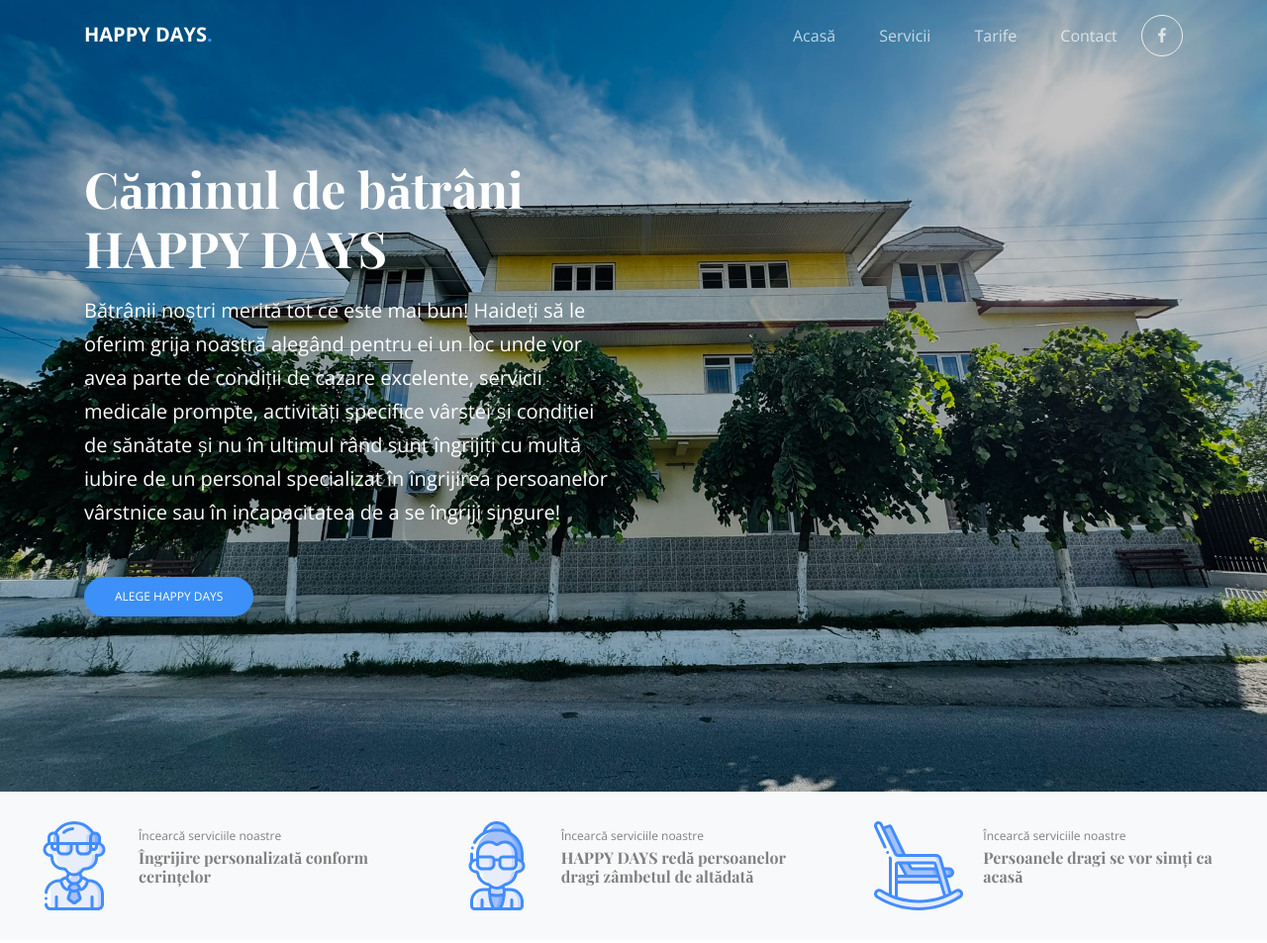
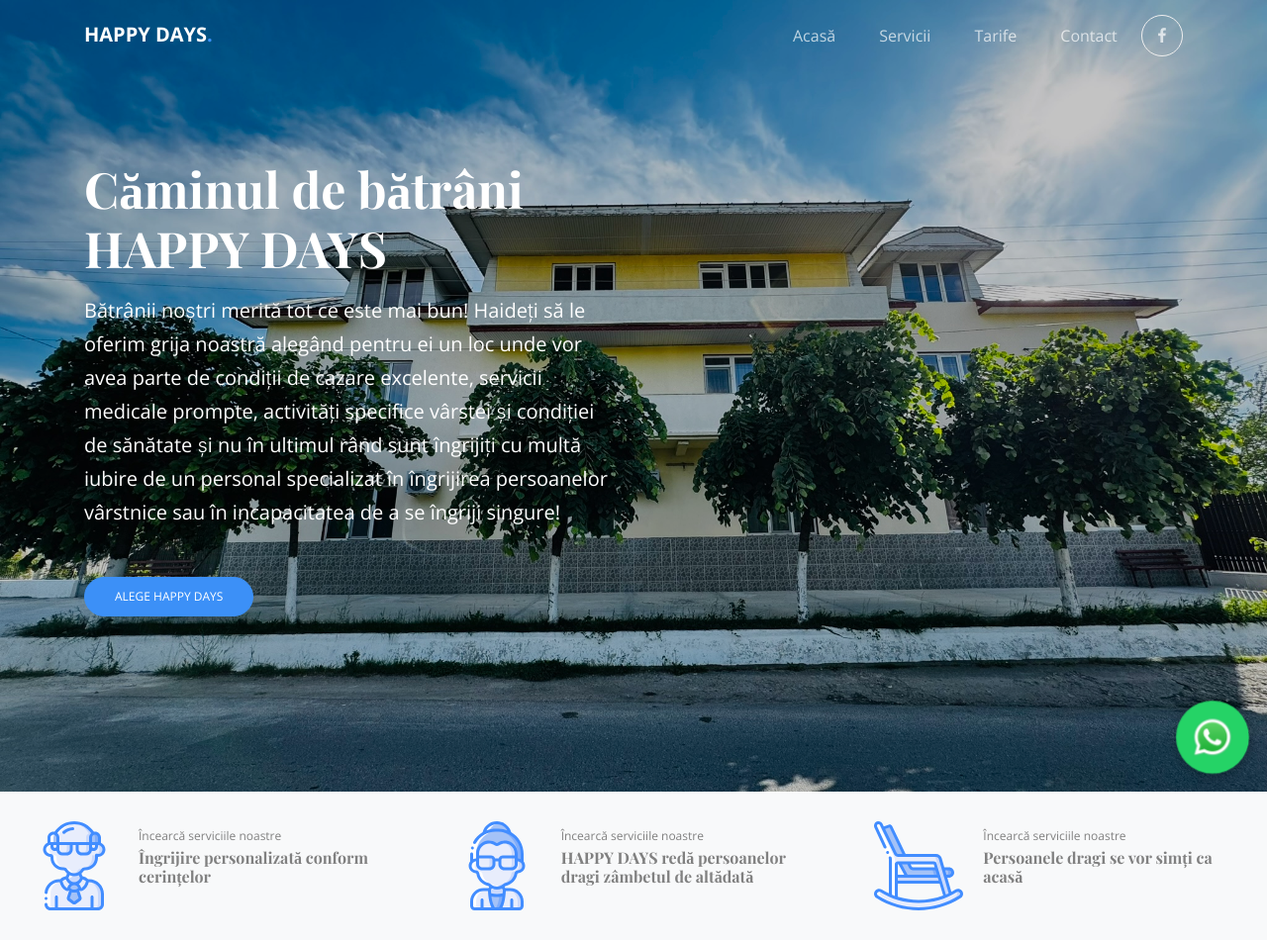
Before and after one commit to robert-serban/elderly-master, a plain HTML site: page index.html in a window 1280 px wide. Shown: the top 953 px of the page at 99% size. Drawn offline with nearby package versions, Linux system fonts and the light colour scheme; files whose address does not match are found by name.

Commit message:
integrare whatsapp

```diff
--- a/css/style.css
+++ b/css/style.css
@@ -1006,3 +1006,31 @@ figure figcaption {
       overflow-y: auto !important;
     }
   }
+
+
+/* WhatsApp Floating Button Improvements */
+.whatsapp-float {
+    position: fixed;
+    bottom: 20px;
+    right: 20px;
+    z-index: 9999;
+    width: 70px;
+    height: 70px;
+    border-radius: 50%;
+    background-color: #25D366;
+    display: flex;
+    align-items: center;
+    justify-content: center;
+    box-shadow: 0 2px 10px rgba(0,0,0,0.3);
+    animation: pulse 2s infinite;
+    cursor: pointer;
+}
+.whatsapp-float img {
+    width: 40px;
+    height: 40px;
+}
+@keyframes pulse {
+    0% { transform: scale(1); }
+    50% { transform: scale(1.1); }
+    100% { transform: scale(1); }
+}
--- a/index.html
+++ b/index.html
@@ -532,5 +532,11 @@
 
 
 
+<!-- WhatsApp Floating Button -->
+<a href="https://wa.me/40770223487?text=Bun%C4%83!%20A%C8%99%20dori%20mai%20multe%20informa%C8%9Bii."
+   class="whatsapp-float" target="_blank" title="Scrie-ne pe WhatsApp">
+   <img src="images/whatsapp-icon.png" alt="WhatsApp">
+</a>
+
 </body>
 </html>
```
Also changed, not shown: about.html (+6 -0 lines), blog.html (+6 -0 lines), contact.html (+6 -0 lines), main.html (+5 -0 lines), services.html (+6 -0 lines), single.html (+7 -1 lines), testimonial.html (+6 -0 lines), images/svg/svg/WhatsApp.svg (added), images/whatsapp-icon.png (added).
